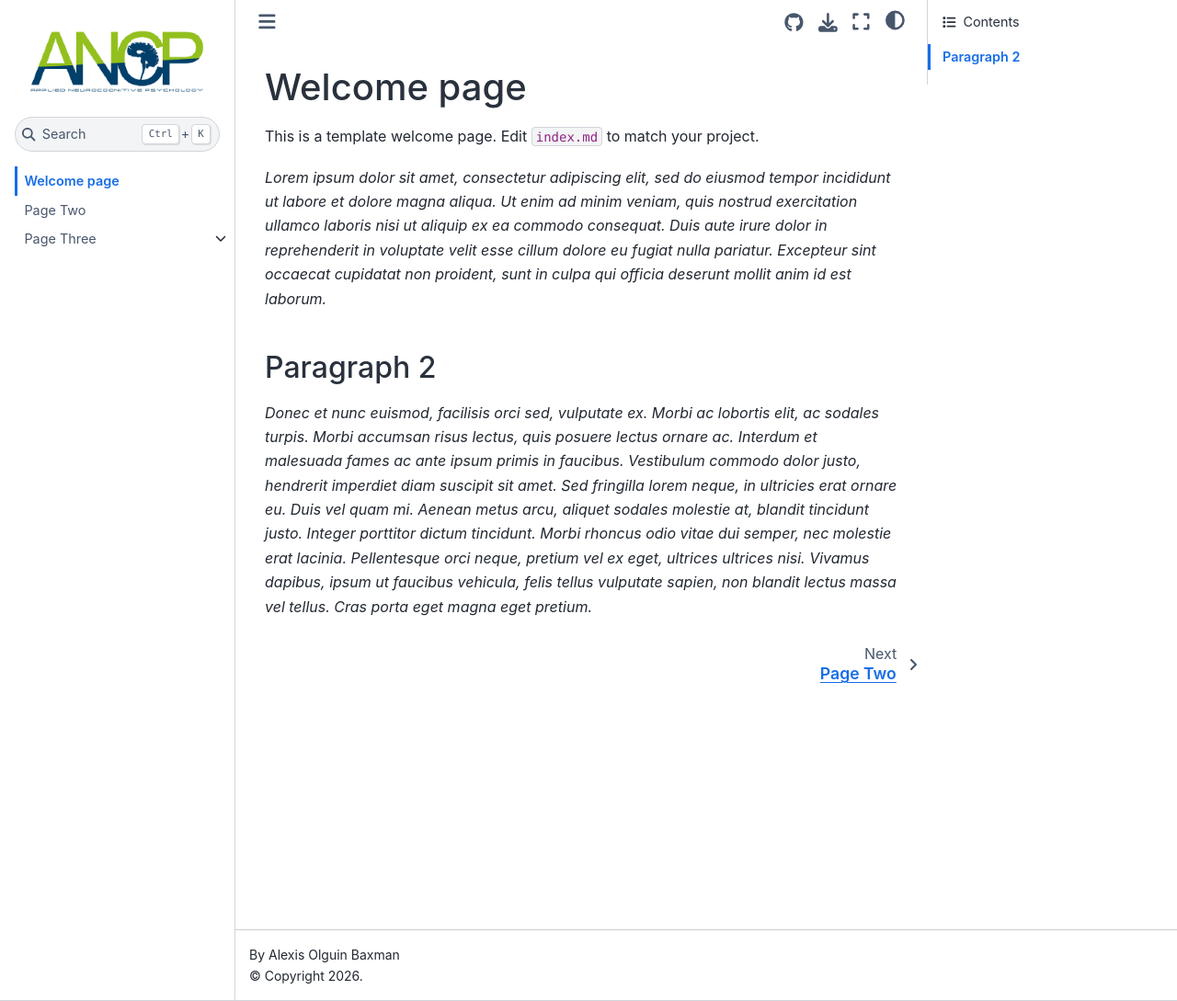
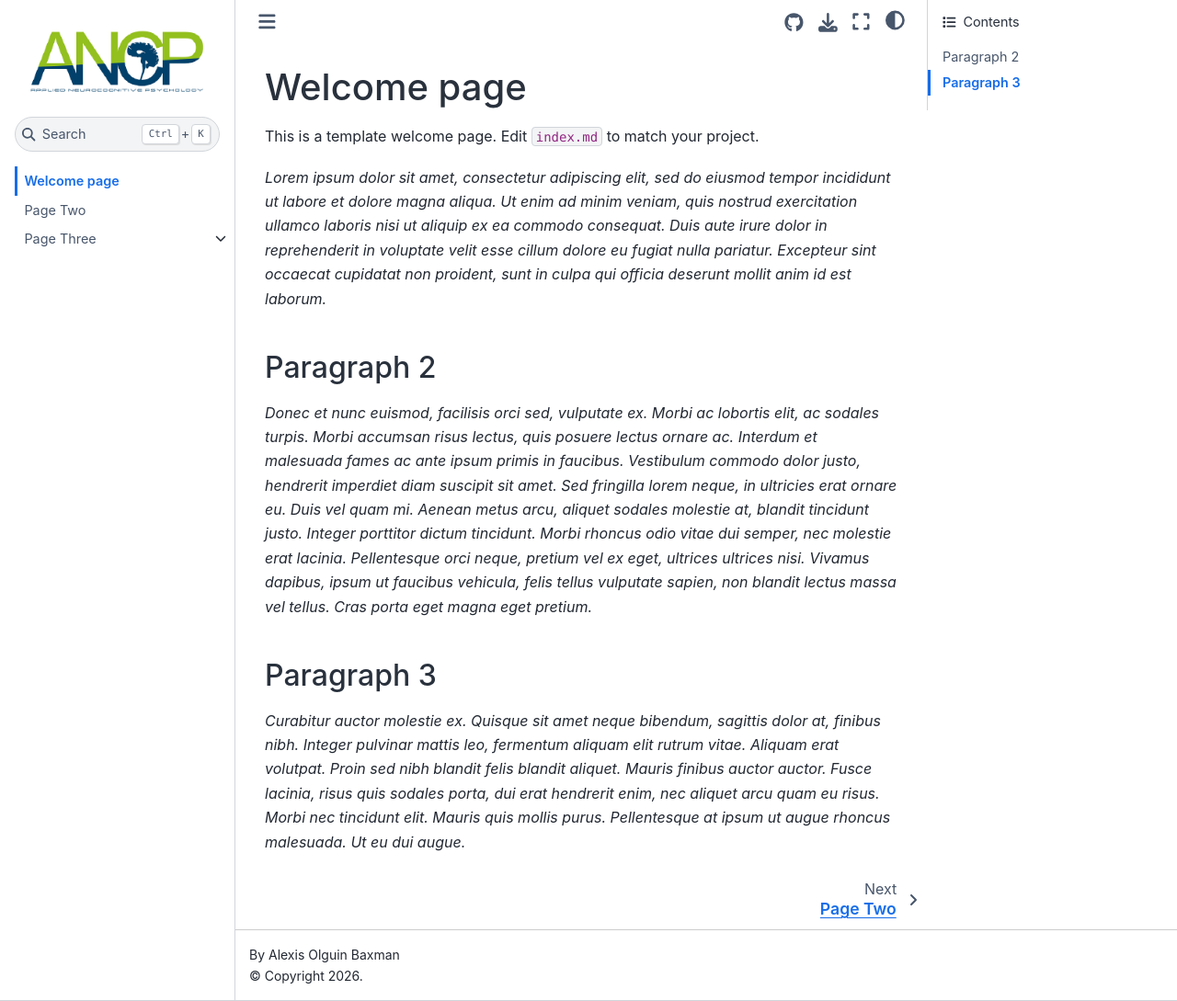
Before and after one commit to alexisbaxman/jupyter_template, a Jupyter Book: the page built from index.md, in a window 1280 px wide and 1089 px high. Shown: the whole window at 92% size. Built offline with Jupyter Book 1.0.4 settings and Sphinx 7.4.7 and the Sphinx Book theme 1.1.4, drawn with Linux system fonts in a browser that asks for light colours.

Commit message:
Update index.md

```diff
--- a/index.md
+++ b/index.md
@@ -7,3 +7,7 @@ This is a template welcome page. Edit `index.md` to match your project.
 ## Paragraph 2
 
 *Donec et nunc euismod, facilisis orci sed, vulputate ex. Morbi ac lobortis elit, ac sodales turpis. Morbi accumsan risus lectus, quis posuere lectus ornare ac. Interdum et malesuada fames ac ante ipsum primis in faucibus. Vestibulum commodo dolor justo, hendrerit imperdiet diam suscipit sit amet. Sed fringilla lorem neque, in ultricies erat ornare eu. Duis vel quam mi. Aenean metus arcu, aliquet sodales molestie at, blandit tincidunt justo. Integer porttitor dictum tincidunt. Morbi rhoncus odio vitae dui semper, nec molestie erat lacinia. Pellentesque orci neque, pretium vel ex eget, ultrices ultrices nisi. Vivamus dapibus, ipsum ut faucibus vehicula, felis tellus vulputate sapien, non blandit lectus massa vel tellus. Cras porta eget magna eget pretium.*
+
+## Paragraph 3
+
+*Curabitur auctor molestie ex. Quisque sit amet neque bibendum, sagittis dolor at, finibus nibh. Integer pulvinar mattis leo, fermentum aliquam elit rutrum vitae. Aliquam erat volutpat. Proin sed nibh blandit felis blandit aliquet. Mauris finibus auctor auctor. Fusce lacinia, risus quis sodales porta, dui erat hendrerit enim, nec aliquet arcu quam eu risus. Morbi nec tincidunt elit. Mauris quis mollis purus. Pellentesque at ipsum ut augue rhoncus malesuada. Ut eu dui augue.*
```
